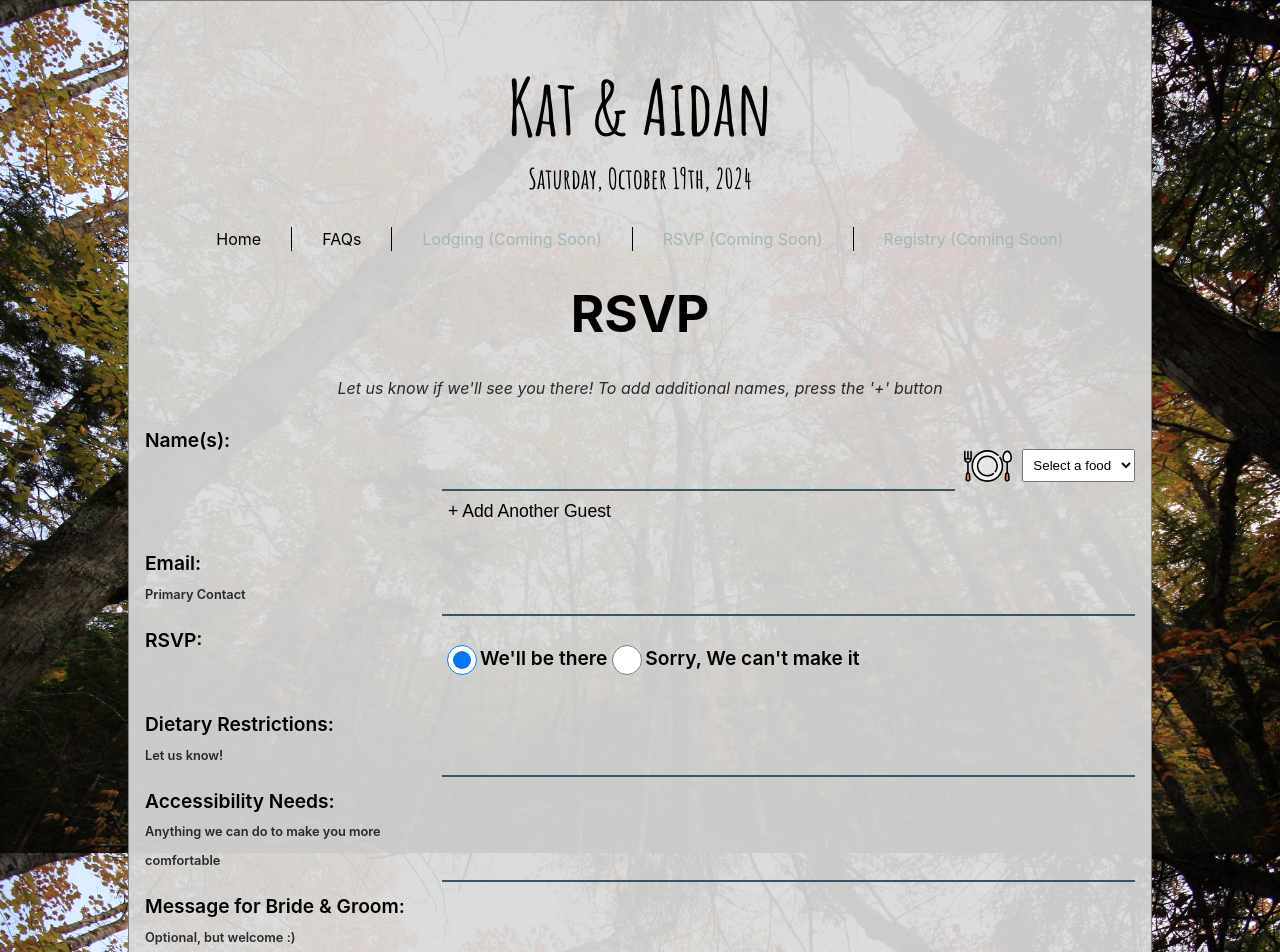
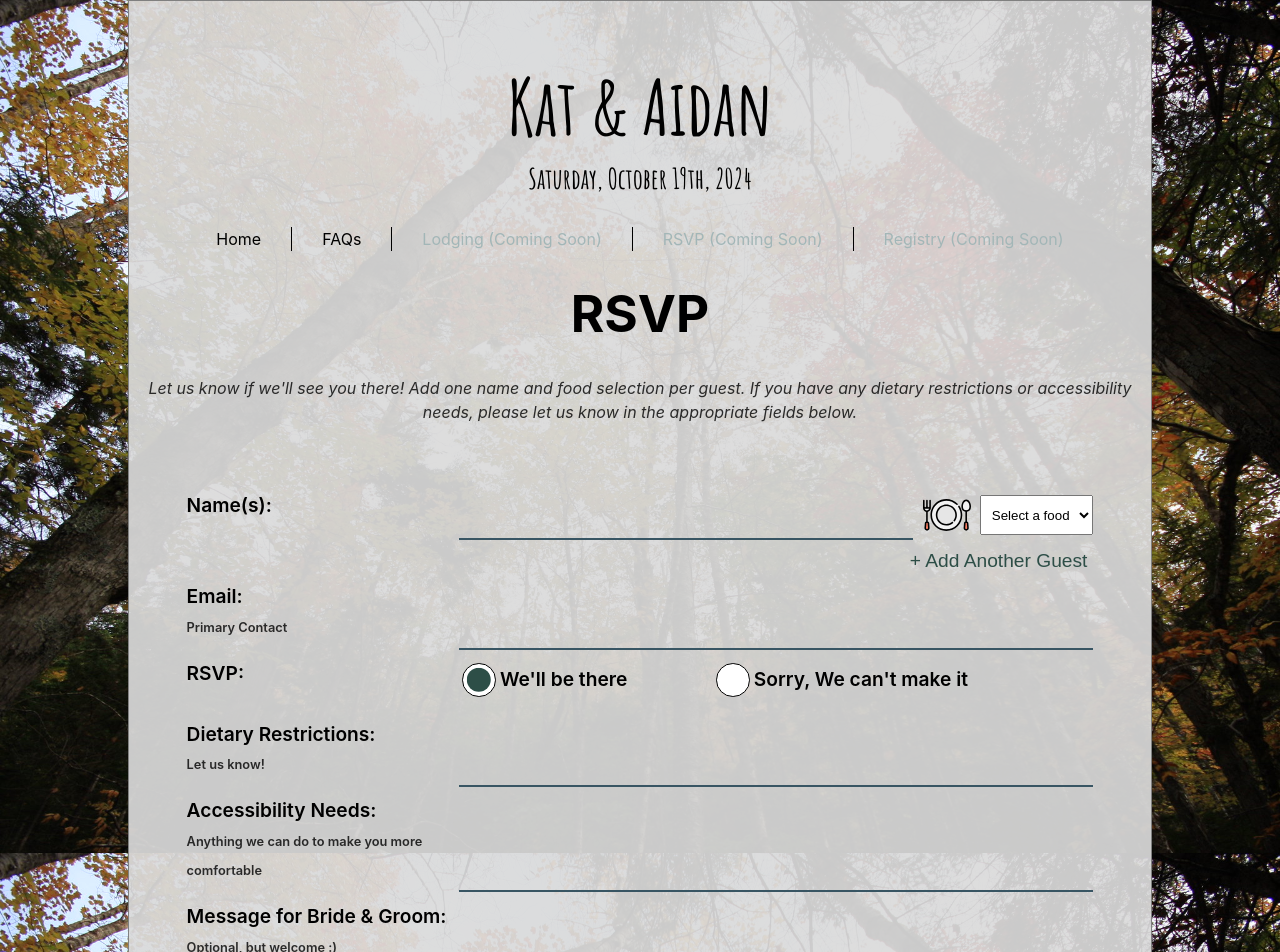
Before and after one commit to aidanbell/wedding-website, a React (Vite) app: page /rsvp in a window 1280 px wide. Shown: the top 952 px of the page. Built offline with nearby package versions, Linux system fonts and the light colour scheme.

Commit message:
Finish (?) form?

```diff
--- a/src/App.css
+++ b/src/App.css
@@ -25,6 +25,7 @@ html, body, .root {
 
 main {
   width: 80%;
+  min-height: 100vh;
   margin: 0 auto;
   border: 1px solid grey;
   background-color: rgba(219, 219, 219, 0.92);
--- a/src/pages/RSVP/RSVP.css
+++ b/src/pages/RSVP/RSVP.css
@@ -7,28 +7,31 @@ textarea {
 }
 
 .rsvp-form {
-  margin: 1em;
+  margin: 2em;
   display: grid;
   max-width: 100%;
-  grid-template-columns: 30% auto;
+  grid-template-columns: 1fr;
   grid-template-areas:
-    "name-label name"
-    "email-label email"
-    "attending-label attending"
-    "food-label food"
-    "dietary-label dietary"
-    "accessibility-label accessibility"
-    "message-label message"
-    "submit submit";
+    "name-label"
+    "name"
+    "email-label"
+    "email"
+    "attending-label"
+    "attending"
+    "food-label"
+    "food"
+    "dietary-label"
+    "dietary"
+    "accessibility-label"
+    "accessibility"
+    "message-label"
+    "message"
+    "submit";
 }
 
 .small {
   font-size: 0.8rem;
   opacity: 0.8;
-}
-
-.rsvp-form > * {
-  margin: 1em 0;
 }
 
 .rsvp-form div.name {
@@ -59,14 +62,16 @@ textarea {
 .rsvp-form div.rsvp {
   grid-area: attending;
 }
+
 .name-row {
   display: flex;
-  flex-direction: row;
-  align-items: center;
+  flex-wrap: wrap;
 }
 
 .name-row select {
   padding: 0.5em;
+  height: 3em;
+  margin: auto 0;
 }
 
 .name-row input {
@@ -82,7 +87,14 @@ textarea {
 
 button.add {
   margin-left: auto;
-  font-size: 1.1em;
+  font-size: 1em;
+  color: var(--dork-green)
+}
+
+.add-btn-container {
+  display: flex;
+  flex-direction: row;
+  align-items: center;
 }
 
 .rsvp-form label {
@@ -114,8 +126,8 @@ button.add {
 
 .rsvp-form input[type="submit"] {
   grid-area: submit;
-  background-color: var(--blueish);
-  color: var(--pink);
+  background-color: var(--dork-green);
+  color: white;
   font-size: 1.2rem;
   font-weight: 600;
   padding: 0.5em;
@@ -130,9 +142,12 @@ button.add {
   align-items: center;
 }
 
-.rsvp-form input[type="radio" i] {
-  height: 30px;
-  width: 30px;
+label[for="yes"] {
+  width: 40%;
+}
+
+label[for="no"] {
+  width: 55%;
 }
 
 p.desc {
@@ -140,37 +155,68 @@ p.desc {
   font-style: italic;
   opacity: 0.8;
   text-align: center;
+  margin: 0 1em;
 }
 
-@media (max-width: 768px) {
+input[type="radio"] {
+  /* Add if not using autoprefixer */
+  -webkit-appearance: none;
+  appearance: none;
+  /* For iOS < 15 to remove gradient background */
+  background-color: #fff;
+  /* Not removed via appearance */
+  margin: 0.2em;
+  font: inherit;
+  color: currentColor;
+  border: 0.1em solid currentColor;
+  border-radius: 50%;
+  display: grid;
+  place-content: center;
+}
+
+input[type="radio"]:focus {
+  outline: none;
+  border: none;
+  box-shadow: 0 0 0 0.1em var(--pink);
+}
+
+input[type="radio"]::before {
+  content: "";
+  width: 0.65em;
+  height: 0.65em;
+  border-radius: 50%;
+  transform: scale(0);
+  transition: 120ms transform ease-in-out;
+  box-shadow: inset 1em 1em var(--dork-green);
+}
+
+input[type="radio"]:checked::before {
+  transform: scale(2);
+}
+
+@media (min-width: 768px) {
   .rsvp-form {
     font-size: 1.2em;
-    grid-template-columns: 1fr;
+    margin: 3em;
+    grid-template-columns: 30% auto;
     grid-template-areas:
-      "name-label"
-      "name"
-      "email-label"
-      "email"
-      "attending-label"
-      "attending"
-      "food-label"
-      "food"
-      "dietary-label"
-      "dietary"
-      "accessibility-label"
-      "accessibility"
-      "message-label"
-      "message"
-      "submit";
-  }
-  .rsvp-form input[type="submit"] {
-    grid-area: submit;
+      "name-label name"
+      "email-label email"
+      "attending-label attending"
+      "food-label food"
+      "dietary-label dietary"
+      "accessibility-label accessibility"
+      "message-label message"
+      "submit submit";
   }
   .name-row input{
     flex-grow: 1;
     width: 80%;
   }
   .name-row {
-    flex-wrap: wrap;
+    display: flex;
+    flex-direction: row;
+    align-items: center;
+    flex-wrap: nowrap;
   }
 }
--- a/src/pages/RSVP/RSVP.tsx
+++ b/src/pages/RSVP/RSVP.tsx
@@ -123,8 +123,9 @@ export default function RSVP() {
       exit={{ opacity: 0 }}>
       <h1>RSVP</h1>
       <p className="desc">
-        Let us know if we'll see you there! To add additional names, press the
-        '+' button
+        Let us know if we'll see you there! Add one name and food selection per
+        guest. If you have any dietary restrictions or accessibility needs,
+        please let us know in the appropriate fields below.
       </p>
       <form className="rsvp-form" onSubmit={handleSubmit}>
         <label className="names" htmlFor="name">
@@ -177,9 +178,11 @@ export default function RSVP() {
                 </div>
               );
             })}
-            <button className="add" onClick={additionalNames}>
-              + Add Another Guest
-            </button>
+            <div className="add-btn-container">
+              <button className="add" onClick={additionalNames}>
+                + Add Another Guest
+              </button>
+            </div>
           </div>
         </div>
         <label htmlFor="email">
```
